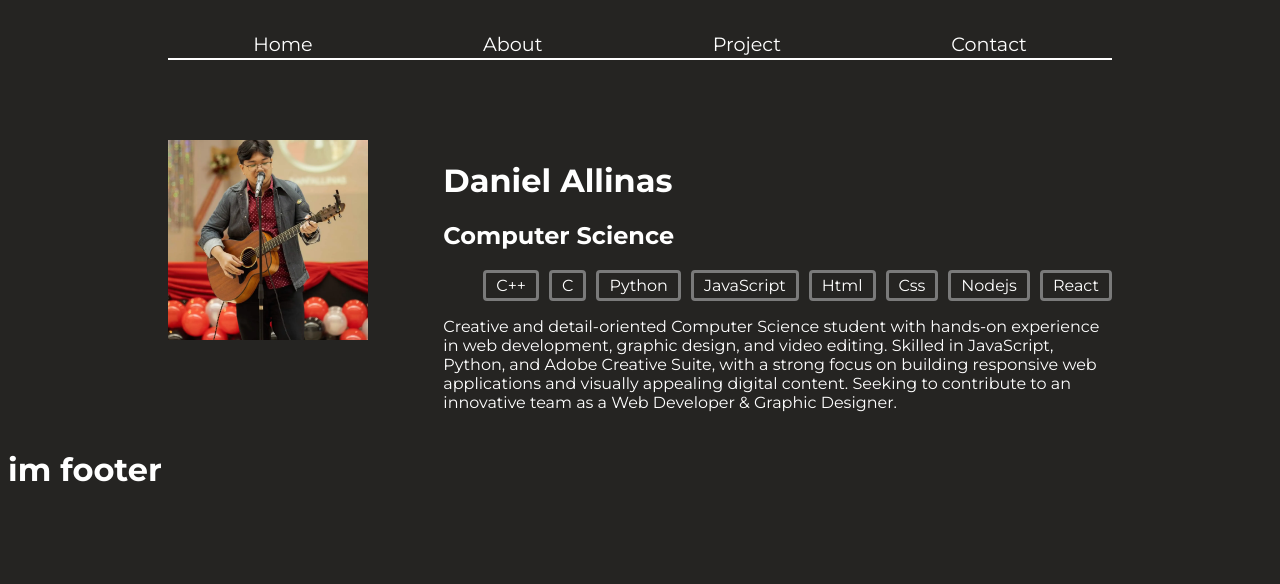
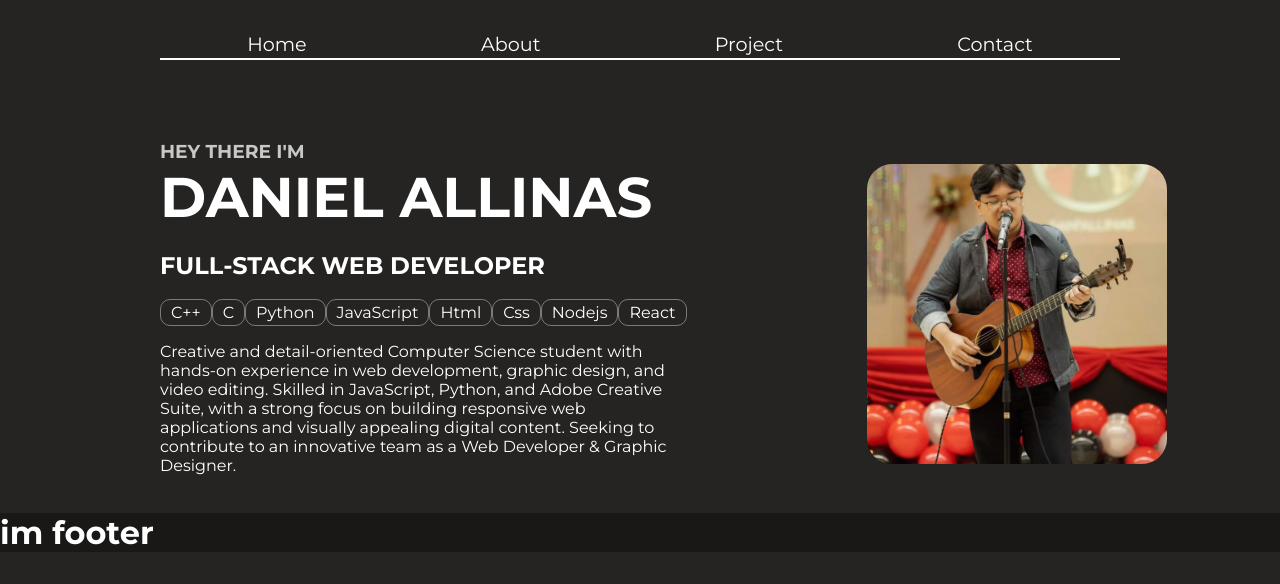
Before and after one commit to Dan-Cosci/Portfolio, a plain HTML site: page index.html in a window 1280 px wide. Drawn offline with Linux system fonts and the light colour scheme.

Commit message:
finished the frame of the intro

```diff
--- a/index.html
+++ b/index.html
@@ -16,6 +16,7 @@
 
   <div class="container">
     <div class="navbar">
+
       <div class="link-container">
         <a class="nav-link" href="/index.html">Home</a>
         <a class="nav-link" href="/src/pages/about.html">About</a>
@@ -26,12 +27,11 @@
     </div>
 
   <div class="intro">
-    <div class="profile-img-container">
-      <img src="/assets/images/IMG_20241003_225836_444.jpg" alt="Profile picture">
-    </div>
+
     <div class="profile-text-container">
-      <h1>Daniel Allinas</h1>
-      <h2>Computer Science</h2>
+      <h3>HEY THERE I'M</h3>
+      <h1>DANIEL ALLINAS</h1>
+      <h2>FULL-STACK WEB DEVELOPER</h2>
       <ul class="tag-container">
         <li class="tag-list">C++</li>
         <li class="tag-list">C</li>
@@ -44,6 +44,10 @@
       </ul>
       <p>Creative and detail-oriented Computer Science student with hands-on experience in web development, graphic design, and video editing. Skilled in JavaScript, Python, and Adobe Creative Suite, with a strong focus on building responsive web applications and visually appealing digital content. Seeking to contribute to an innovative team as a Web Developer & Graphic Designer.</p>
     </div>
+
+    <div class="profile-img-container">
+      <img src="/assets/images/IMG_20241003_225836_444.jpg" alt="Profile picture">
+    </div>
   </div>
 
   </div>
--- a/src/css/index.css
+++ b/src/css/index.css
@@ -2,6 +2,7 @@ body {
   font-family: montserrat;
   color: #fff;
   background-color: #252422;
+  margin: 0px;
 }
 
 .container {
@@ -34,26 +35,55 @@ a {
   margin-bottom: .1rem;
 }
 
+/* intro css */
 .intro{
   margin-top: 5rem;
-  display: grid;
+  display: flex;
+  align-items: center;
   grid-template-columns: 1.4fr 3.4fr;
+}
+
+.profile-text-container{
+  padding-right: 10rem;
+}
+.profile-img-container h2{
+  margin: 0px;
+  padding: 0px;
+}
+.profile-text-container h3 {
+  margin: 0px;
+  padding: 0px;
+  color: rgba(255, 255, 255, 0.75);
+}
+.profile-text-container h1{
+  margin: 0px;
+  font-size: 3.5rem;
 }
 
 .tag-container {
   display: flex;
   justify-content: space-between;
+  padding: 0;
 }
 
 .tag-list {
   padding: 3px 10px;
   list-style-type: none;
-  border: 3px #7a7a7a solid;
-  border-radius: 4px;
+  border: 1.5px #7a7a7a solid;
+  border-radius: 10px;
   display: inline;
 }
 
-.profile-img-container img {
-  height: 200px;
+.profile-img-container{
+  padding: 0px 20px;
+}.profile-img-container img {
+  height: 300px;
   object-fit: cover;
+  border-radius: 25px;
 }
+
+/* footer */
+.footer {
+  background-color: #191817;
+  width: 100%;
+}
```
